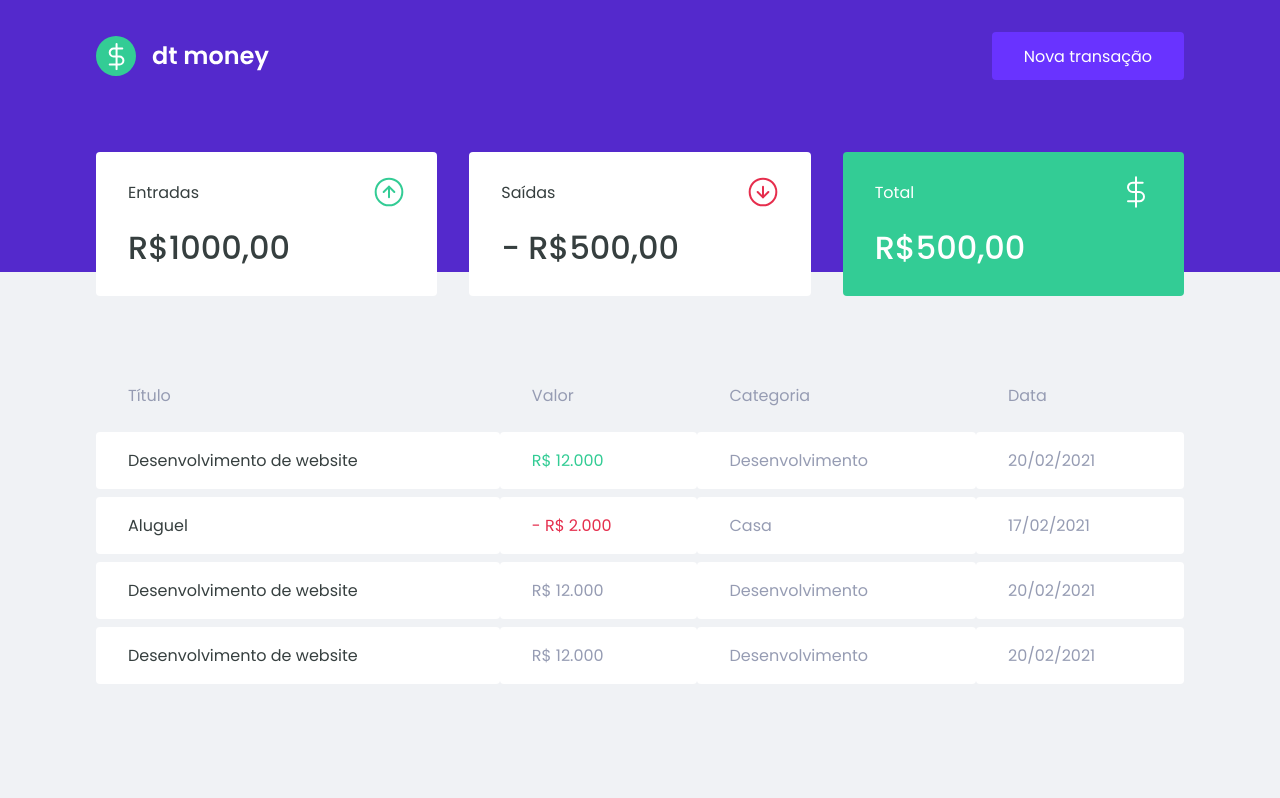
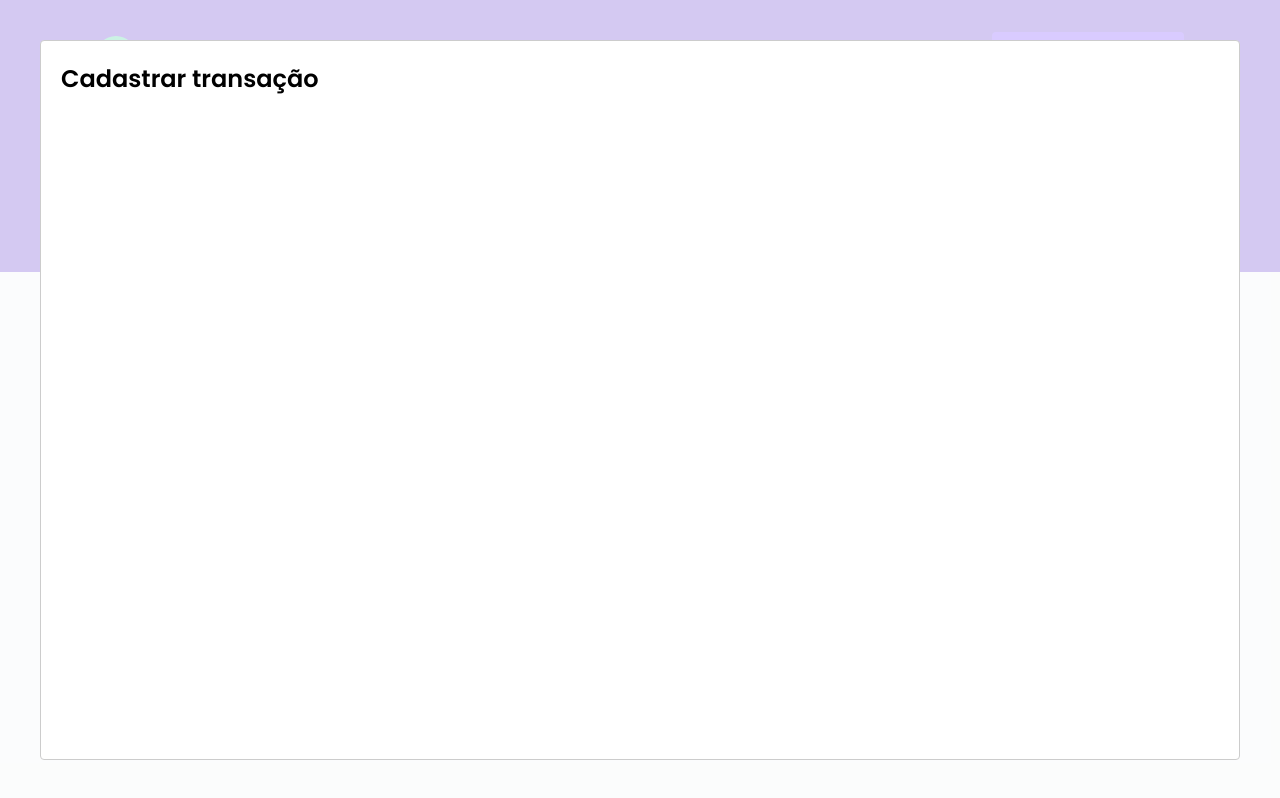
Before and after one commit to Luciano-Ferreira/YourBank, a React (Create React App) app: page / in a window 1280 px wide. Both pictures are taken after a click on the button "Nova transação". Built offline with nearby package versions, Linux system fonts and the light colour scheme; no server answers; what miragejs would draw is missing.

Commit message:
Create Modal

```diff
--- a/package.json
+++ b/package.json
@@ -3,10 +3,12 @@
   "version": "0.1.0",
   "private": true,
   "dependencies": {
+    "@types/react-modal": "^3.12.0",
     "axios": "^0.21.1",
     "miragejs": "^0.1.41",
     "react": "^17.0.2",
     "react-dom": "^17.0.2",
+    "react-modal": "^3.13.1",
     "react-scripts": "4.0.3",
     "styled-components": "^5.2.3",
     "web-vitals": "^1.0.1"
--- a/src/App.tsx
+++ b/src/App.tsx
@@ -1,12 +1,29 @@
+import { Header } from './components/Header';
+import { useState } from 'react';
+import Modal from 'react-modal';
+import { Dashboard } from './components/Dashboard';
 import { GlobalStyle } from './styles/global';
-import { Header } from './components/Header';
-import { Dashboard } from './components/Dashboard';
+
+Modal.setAppElement('#root')
 
 export function App() {
+  const [isNewTransactionModalOpen, setIsNewTransactionModalOpen] = useState(false);
+
+    function handleOpenNewTransactionModal() {
+        setIsNewTransactionModalOpen(true);
+    }
+
+    function handleCloseNewTransactionModal() {
+        setIsNewTransactionModalOpen(false);
+    }
   return (
     <>
-      <Header />
+      <Header onOpenNewTransactionModal={handleOpenNewTransactionModal}/>
       <Dashboard />
+
+      <Modal isOpen={isNewTransactionModalOpen} onRequestClose={handleCloseNewTransactionModal}>
+                <h2>Cadastrar transação</h2>
+            </Modal>
       <GlobalStyle />
     </>
   );
--- a/src/components/Header/index.tsx
+++ b/src/components/Header/index.tsx
@@ -1,15 +1,20 @@
 import logoImg from '../../assets/logo.svg';
 import { Container, Content } from './styles';
 
-export function Header() {
+interface IHeaderProps {
+    onOpenNewTransactionModal: () => void;
+}
+
+export function Header({ onOpenNewTransactionModal }:IHeaderProps) {
     return (
         <Container>
             <Content>
                 <img src={logoImg} alt="Your Bank"/>
-                <button type="button">
+                <button type="button" onClick={onOpenNewTransactionModal}>
                     Nova transação
                 </button>
             </Content>
+
         </Container>
     )
 }
```
Also changed, not shown: 1 other file (tests, documents, lock files or other folders).
